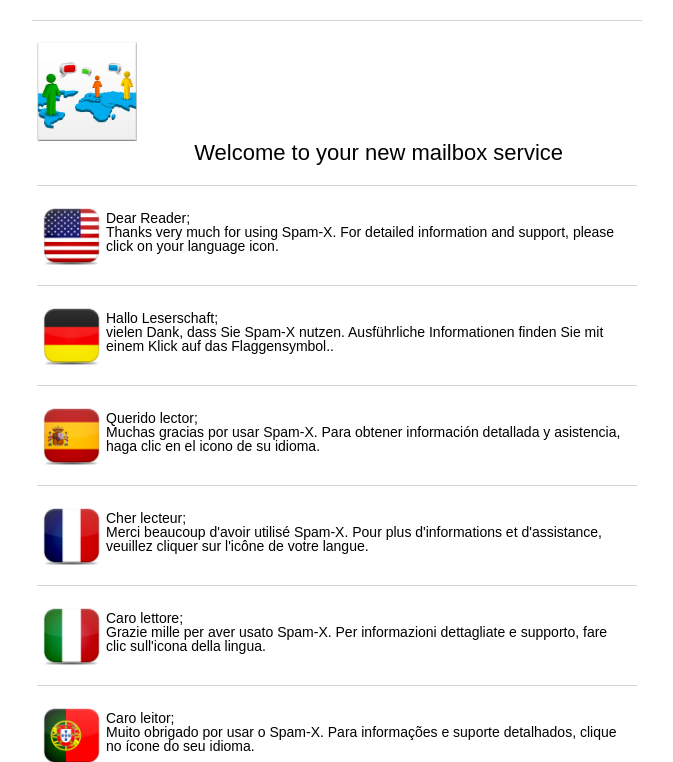
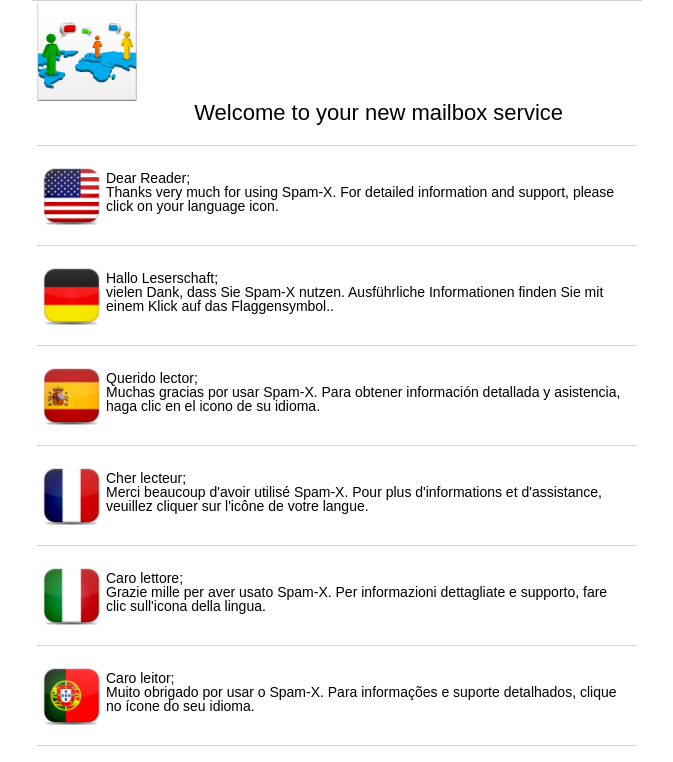
Before and after one commit to 08-15/sx, a plain HTML site: page 191223-test_WCL1.html in a window 1280 px wide. Shown: the top 762 px of the page, without its empty margins (303-976 px from the left). Drawn offline with Linux system fonts and the light colour scheme.

Commit message:
Add files via upload

```diff
--- a/191223-test_WCL1.html
+++ b/191223-test_WCL1.html
@@ -161,8 +161,8 @@ html, body {background-image: none !important; background-color: transparent !im
 <tr><td valign="top" style="padding: 0px;"><table cellpadding="0" cellspacing="0" border="0" width="100%" bgcolor="#ffffff" style="border: 0px none; background-color: #ffffff;">
 <tr><td valign="top" style="padding: 0px;"><table cellpadding="0" cellspacing="0" width="100%">
 <tr><td style="padding: 0px;"><table cellpadding="0" cellspacing="0" border="0" width="100%">
-<tr><td valign="top" style="padding-top: 20px;"><table cellpadding="0" cellspacing="0" border="0" width="100%" style="border-top: 1px solid #D4D4D4;">
-<tr><td valign="top" style="padding-top: 20px; padding-right: 5px; padding-left: 5px;"><table cellpadding="0" cellspacing="0" width="100%">
+<tr><td valign="top" style="padding-top: 0px;"><table cellpadding="0" cellspacing="0" border="0" width="100%" style="border-top: 1px solid #D4D4D4;">
+<tr><td valign="top" style="padding-top: 0px; padding-right: 5px; padding-left: 5px;"><table cellpadding="0" cellspacing="0" width="100%">
 <tr><td class="pattern" style="padding: 0px;"><table cellpadding="0" cellspacing="0" border="0" width="100%">
 <tr><td valign="top" style="padding: 0; mso-cellspacing: 0in;"><table cellpadding="0" cellspacing="0" border="0" align="left" width="100"  class="c59p10r" style="float: left;">
 <tr><td valign="top" style="padding: 0px;"><table cellpadding="0" cellspacing="0" width="100%">
@@ -184,7 +184,7 @@ html, body {background-image: none !important; background-color: transparent !im
 <table cellpadding="0" cellspacing="0" border="0" align="left" width="550"  class="c531p90r" style="float: left;">
 <tr><td valign="top" style="padding: 0px;"><table cellpadding="0" cellspacing="0" border="0" width="100%">
 <tr><td valign="top" style="padding: 5px;"><table cellpadding="0" cellspacing="0" border="0" width="100%">
-<tr><td valign="top"><div style="text-align: right; font-family: arial; font-size: 22px; color: #000000; line-height: 14px; mso-line-height: exactly; vertical-align: bottom;"><p style="padding: 0; margin: 0;">Welcome to your new mailbox service</p></div></td>
+<tr><td valign="top"><div style="text-align: right; font-family: arial; font-size: 22px; color: #000000; line-height: 14px; mso-line-height: exactly; vertical-align: middle;"><p style="padding: 0; margin: 0;">Welcome to your new mailbox service</p></div></td>
 </tr>
 </table>
 </td>
```
